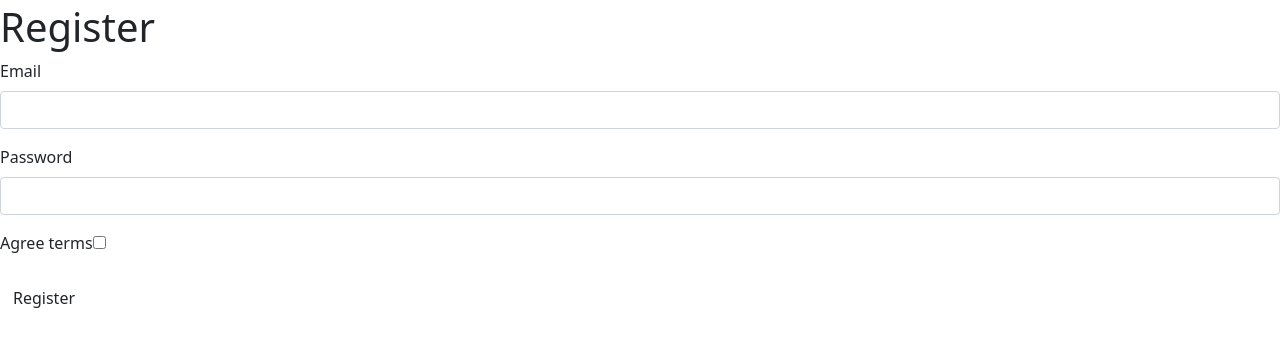
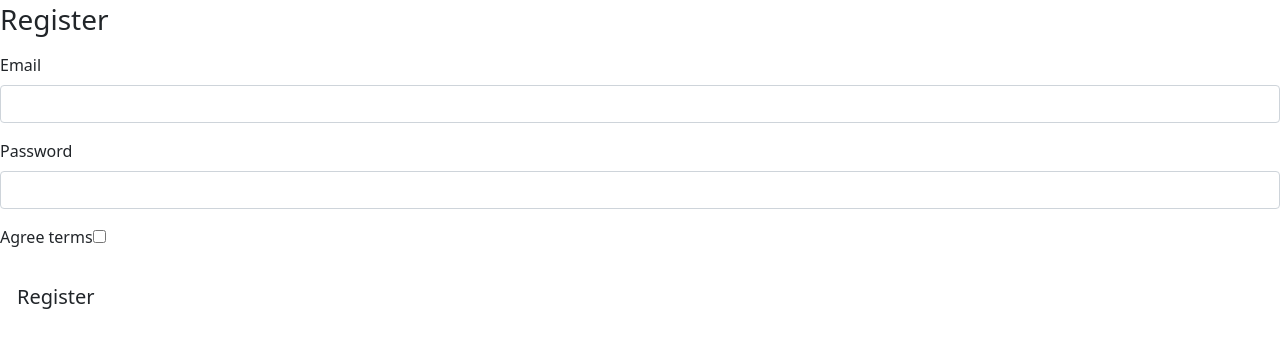
Before and after one commit to YohanTr/best-players, a Symfony app: template templates/registration/register.html.twig in a window 1280 px wide. Shown: the part 53-401 px from the top of the page. Run offline with Twig, Linux system fonts and the light colour scheme; the template is opened without the code that fills it, so the values that code supplies are empty; form fields are guessed from the names that the template uses; some libraries are stand-ins or nearby versions.

Commit message:
rework register

```diff
--- a/templates/registration/register.html.twig
+++ b/templates/registration/register.html.twig
@@ -7,7 +7,8 @@
         <div class="alert alert-danger" role="alert">{{ flashError }}</div>
     {% endfor %}
 
-    <h1>Register</h1>
+<div id="formLogin">
+    <h1 class="h3 mb-3 font-weight-normal">Register</h1>
 
     {{ form_start(registrationForm) }}
         {{ form_row(registrationForm.email) }}
@@ -16,6 +17,7 @@
         }) }}
         {{ form_row(registrationForm.agreeTerms) }}
 
-        <button type="submit" class="btn">Register</button>
+        <button type="submit" class="btn btn-lg buttonLogin">Register</button>
     {{ form_end(registrationForm) }}
+</div>
 {% endblock %}
```
